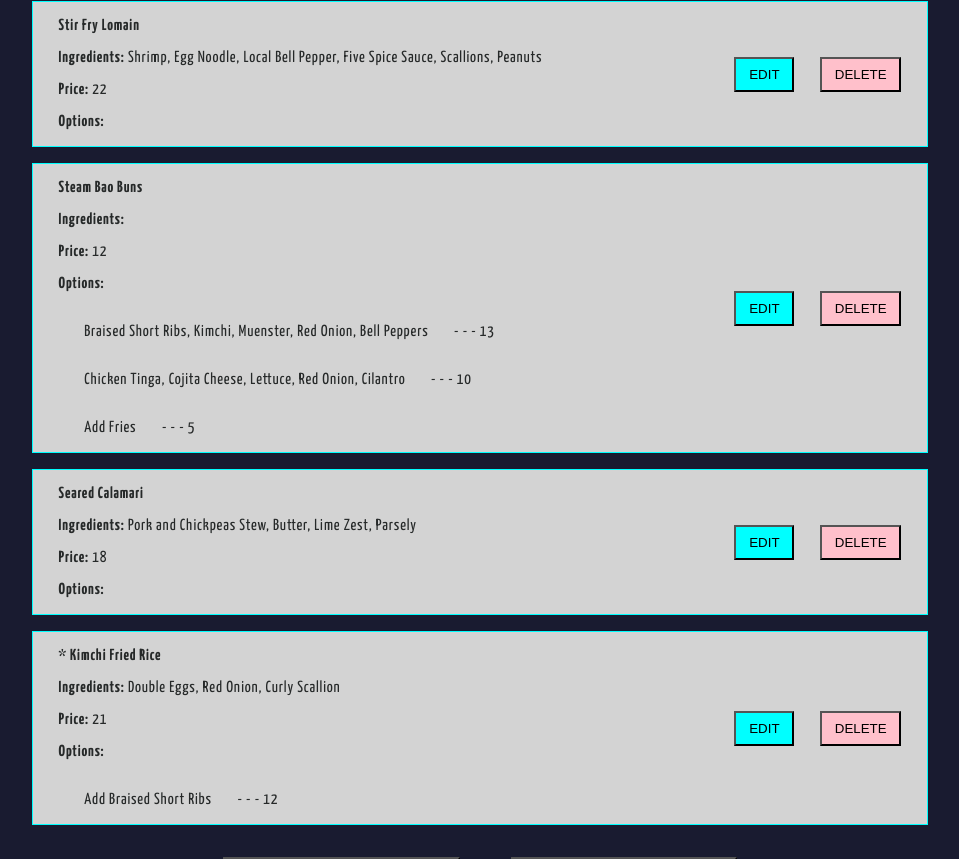
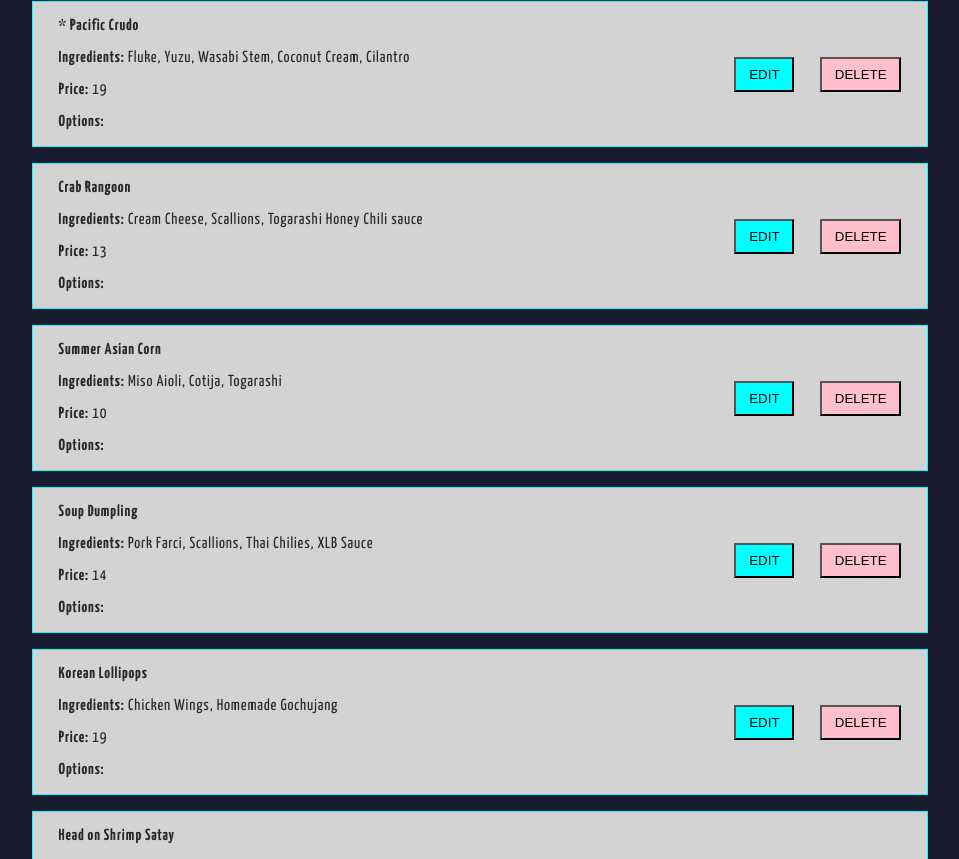
Before and after one commit to asabogal/2020-kon-tiki, a Next.js app: page /admin/menus in a window 1280 px wide. Shown: the part 1141-2000 px from the top of the page, without its empty margins (160-1119 px from the left). Built offline with nearby package versions, Linux system fonts and the light colour scheme.

Commit message:
update menus 2021

```diff
--- a/components/menus/MenuCard.js
+++ b/components/menus/MenuCard.js
@@ -7,6 +7,7 @@ const MenuCard = ({itemName, ingredients, price, options}) => {
    return options.map(option => {
      return (
       <OptionsContainer key={option.id}>
+        {option.name && <h3><strong><u>{option.name}</u></strong></h3>}
       <h3>{option.ingredients}</h3>
       <h4>{option.price}</h4>
      </OptionsContainer>
--- a/dummyData/DinnerMenu.js
+++ b/dummyData/DinnerMenu.js
@@ -2,100 +2,144 @@ export const dinnerMenuData = [
   {
     id: 1,
     itemName: 'Dragon Salad',
-    ingredients: 'Cabbage, Asian Greens, Herbs, Peanuts, Green Pepper, Citrus Dressing',
+    ingredients: 'Cabbage, Asian Greens, Herbs, Peanuts, Watermelon Radish, Citrus Dressing',
+    price: 14,
+    options: [],
+    menuType: 'dinner'
+  },
+  {
+    id: 2,
+    itemName: 'Rising Sun Salad',
+    ingredients: 'Jicama, Papaya, Carrots, Radish, Ginger Dressing',
+    price: 14,
+    options: [],
+    menuType: 'dinner'
+  },
+  {
+    id: 3,
+    itemName: 'Charred Edamame',
+    ingredients: 'Seasame Oil, Matcha Salt',
+    price: 11,
+    options: [],
+    menuType: 'dinner'
+  },
+  {
+    id: 4,
+    itemName: 'Blistered Shishito',
+    ingredients: 'Limes, Smoked Salt, Furikake',
     price: 12,
     options: [],
     menuType: 'dinner'
   },
   {
-    id: 2,
-    itemName: 'Charred Edamame',
-    ingredients: 'Seasame Oil, Maldon Salt',
-    price: 9,
-    options: [],
-    menuType: 'dinner'
-  },
-  {
-    id: 3,
+    id: 5,
     itemName: 'Crispy Brussels Sprouts',
-    ingredients: 'Gochujang Sauce, Cabbage, Peanuts',
-    price: 12,
-    options: [],
-    menuType: 'dinner'
-  },
-  {
-    id: 4,
-    itemName: 'Sweet Plantain',
-    ingredients: 'Guatemalan Cream, Cojita',
-    price: 11,
-    options: [],
-    menuType: 'dinner'
-  },
-  {
-    id: 5,
-    itemName: 'Blistered Shishito',
-    ingredients: 'Lime, Furikake',
-    price: 9,
+    ingredients: 'Homemande Gochujang Sauce, Cabbage, Peanuts',
+    price: 14,
     options: [],
     menuType: 'dinner'
   },
   {
     id: 6,
-    itemName: '* Ceviche',
-    ingredients: 'Local Fluke, Lime, Red Onion, Crispy Wonton',
-    price: 17,
-    options: []
-  },
-  {
-    id: 7,
-    itemName: 'Stir Fry Lomain',
-    ingredients: 'Shrimp, Egg Noodle, Local Bell Pepper, Five Spice Sauce, Scallions, Peanuts',
+    itemName: '* Tuna Poke',
+    ingredients: 'Nori, Yuzo Ponzu, Scallion, Cilantro, Hijiki, Cucumber, Mango, Crispy Wonton',
     price: 22,
     options: [],
     menuType: 'dinner'
   },
   {
+    id: 7,
+    itemName: '* Pacific Crudo',
+    ingredients: 'Fluke, Yuzu, Wasabi Stem, Coconut Cream, Cilantro',
+    price: 19,
+    options: [],
+    menuType: 'dinner'
+  },
+  {
     id: 8,
-    itemName: 'Steam Bao Buns',
+    itemName: 'Crab Rangoon',
+    ingredients: 'Cream Cheese, Scallions, Togarashi Honey Chili sauce',
+    price: 13,
+    options: [],
+    menuType: 'dinner'
+  },
+  {
+    id: 9,
+    itemName: 'Summer Asian Corn',
+    ingredients: 'Miso Aioli, Cotija, Togarashi',
+    price: 10,
+    options: [],
+    menuType: 'dinner'
+  },
+  {
+    id: 10,
+    itemName: 'Soup Dumpling',
+    ingredients: 'Pork Farci, Scallions, Thai Chilies, XLB Sauce',
+    price: 14,
+    options: [],
+    menuType: 'dinner'
+  },
+  {
+    id: 11,
+    itemName: 'Korean Lollipops',
+    ingredients: 'Chicken Wings, Homemade Gochujang',
+    price: 19,
+    options: [],
+    menuType: 'dinner'
+  },
+  {
+    id: 12,
+    itemName: 'Head on Shrimp Satay',
+    ingredients: 'Pineapple, Mint Chimichurri',
+    price: 22,
+    options: [],
+    menuType: 'dinner'
+  },
+  {
+    id: 13,
+    itemName: 'Bao Buns',
     ingredients: '',
     price: 12,
     options: [
       {
         id: 1,
-        ingredients: 'Braised Short Ribs, Kimchi, Muenster, Red Onion, Bell Peppers',
-        price: 13
+        name: 'Munster Bao',
+        ingredients: 'Braised Short Ribs, Kimchi, Muenster Cheese, Bell Peppers',
+        price: 15
       },
       {
         id: 2,
-        ingredients: 'Chicken Tinga, Cojita Cheese, Lettuce, Red Onion, Cilantro',
-        price: 10
+        name: 'Long Island Duck Banh Mi Bao',
+        ingredients: 'Duck Leg Confit, Tamarind, Pickles, Cilantro',
+        price: 19
       },
       {
         id: 3,
-        ingredients: 'Add Fries',
-        price: 5
-      }
+        name: 'Lobster Roll Bao',
+        ingredients: 'Tarragon, Coconut Aioli, Butter Lettuce, Chives Flowers',
+        price: 23
+      },
     ],
     menuType: 'dinner'
   },
   {
-    id: 9,
-    itemName: 'Seared Calamari',
-    ingredients: 'Pork and Chickpeas Stew, Butter, Lime Zest, Parsely',
-    price: 18,
+    id: 14,
+    itemName: 'Asian Market Stir Fry',
+    ingredients: 'Bok Choi, Japanese Eggplant, Mushrooms, Red Onion, Thai Basil',
+    price: 17,
     options: [],
     menuType: 'dinner'
   },
   {
-    id: 10,
+    id: 15,
     itemName: '* Kimchi Fried Rice',
-    ingredients: 'Double Eggs, Red Onion, Curly Scallion',
-    price: 21,
+    ingredients: 'Organic Eggs, Pickled Onion, Kombu Rice, Curly Scallion',
+    price: 23,
     options: [
       {
         id: 1,
         ingredients: 'Add Braised Short Ribs',
-        price: 12
+        price: 14
       }
     ],
     menuType: 'dinner'
--- a/dummyData/DrinkMenu.js
+++ b/dummyData/DrinkMenu.js
@@ -1,50 +1,77 @@
 export const drinkMenuData = [
   {
     id: 1,
-    itemName: 'Choconut',
-    ingredients: 'Cocunut Cream, Rye Whiskey, Cacao Nibs',
+    itemName: 'Spicy Mezcal Margarita',
+    ingredients: 'Mezcal, Lime, Togarashi',
     price: '15',
     options: [],
     menuType: 'drink'
   },
   {
     id: 2,
-    itemName: 'Spice Girl',
-    ingredients: 'Old Fashion Style - Bourbon Whiskey, Allspice Liquor, Bitters',
+    itemName: 'Bangkok Mule',
+    ingredients: 'Tito\'s Vodka, Lychee, Fresh Ginger, Lime',
     price: '15',
     options: [],
     menuType: 'drink'
   },
   {
-    id: 3,
-    itemName: 'Hot Toddy',
-    ingredients: 'Rye, Black Tea, Fresh Lemon, Cinnamon Sugar',
-    price: '14',
-    options: [],
-    menuType: 'drink'
-  },
-  {
     id: 4,
-    itemName: 'Pinky Promise',
-    ingredients: 'St. Germain, Pisco, Prosecco Float',
+    itemName: 'Coconut Island',
+    ingredients: 'Aperol, Gin, Coconut Cream, Lime',
     price: '14',
     options: [],
     menuType: 'drink'
   },
   {
     id: 5,
-    itemName: 'Ginseng Soda',
-    ingredients: 'Herbaceous Unsweetened Botanical Cola',
+    itemName: 'Pineapple Mojito',
+    ingredients: 'White Rum, Club Soda, Mint, Lime',
+    price: '14',
+    options: [],
+    menuType: 'drink'
+  },
+  {
+    id: 6,
+    itemName: 'Hot Toddy',
+    ingredients: 'Bourbon, Honey, Lemon',
+    price: '14',
+    options: [],
+    menuType: 'drink'
+  },
+  {
+    id: 7,
+    itemName: 'Beer',
+    ingredients: 'Red Stripe',
+    price: '7',
+    options: [],
+    menuType: 'drink'
+  },
+  {
+    id: 8,
+    itemName: 'Mexican Coca-Cola',
+    ingredients: 'Made with sugar cane',
     price: '5',
     options: [],
     menuType: 'drink'
   },
   {
-    id: 6,
-    itemName: 'Beer',
-    ingredients: 'Red Stripe or IPA',
-    price: '6',
-    options: [],
+    id: 9,
+    itemName: 'Organic NY Hard Apple Cider',
+    ingredients: 'Red Stripe',
+    price: '',
+    options: [
+      {
+        id: 1,
+        ingredients: 'Indian Ladder Hard Dry Cider',
+        price: 8
+      },
+      {
+        id: 2,
+        ingredients: 'Indian Ladder Raspberry Apple Cider',
+        price: 8
+      }
+    ],
     menuType: 'drink'
   },
   {
@@ -55,28 +82,39 @@ export const drinkMenuData = [
     options: [
       {
         id: 1,
-        ingredients: 'Vermion 2017 - Blanc De Noir',
-        price: '13/42'
+        name: 'Red | 2020 Anjou Ange Rouge | France',
+        ingredients: 'Savory yet fresh wine. Slight bell pepper and dark fruit notes make this medium body red easy to drink. Served slightly chilled.',
+        price: '15/60'
       },
       {
         id: 2,
-        ingredients: 'Creta Tempranillo - Spanish Red Wine',
-        price: '14/49'
+        name: 'Rosé | 2020 Weingut Alexander Koppitsch "Rosza" | Austria',
+        ingredients: 'The easiest hot summer Rosé you will ever drink.',
+        price: '15/60'
       },
       {
         id: 3,
-        ingredients: 'Di Maria Prosecco',
-        price: '14/44'
+        name: 'Rosé | 2020 Solange Rose | France',
+        ingredients: 'Smooth, dry French Rosé. Mellow notes of this Merlot grape.',
+        price: '14/55'
       },
       {
         id: 4,
-        ingredients: 'Valdesil de Portela - Spanish Wine',
-        price: '15/49'
+        name: 'Orange | 2020 Auguste Orange | France',
+        ingredients: 'An easy to drink, skin contact wine with notes of peach and apricot. It may easily become your 2021 crush.',
+        price: '15/60'
       },
       {
         id: 5,
-        ingredients: 'Macari Rose 2019',
-        price: '14/50'
+        name: 'White | 2020 Inspiration Blanc | France',
+        ingredients: 'Juicy, medium sweet, rounded, white wine. One of the best wines you will taste this summer.',
+        price: '16/66'
+      },
+      {
+        id: 6,
+        name: 'White | 2018 North Fork Project Chardonnay | Long Island, NY',
+        ingredients: 'A perfect, easy to drink white wine to enjoy and support the North Fork.',
+        price: '14/55'
       },
     ],
     menuType: 'drink'
```
Also changed, not shown: public/images/drink_menu.png.
